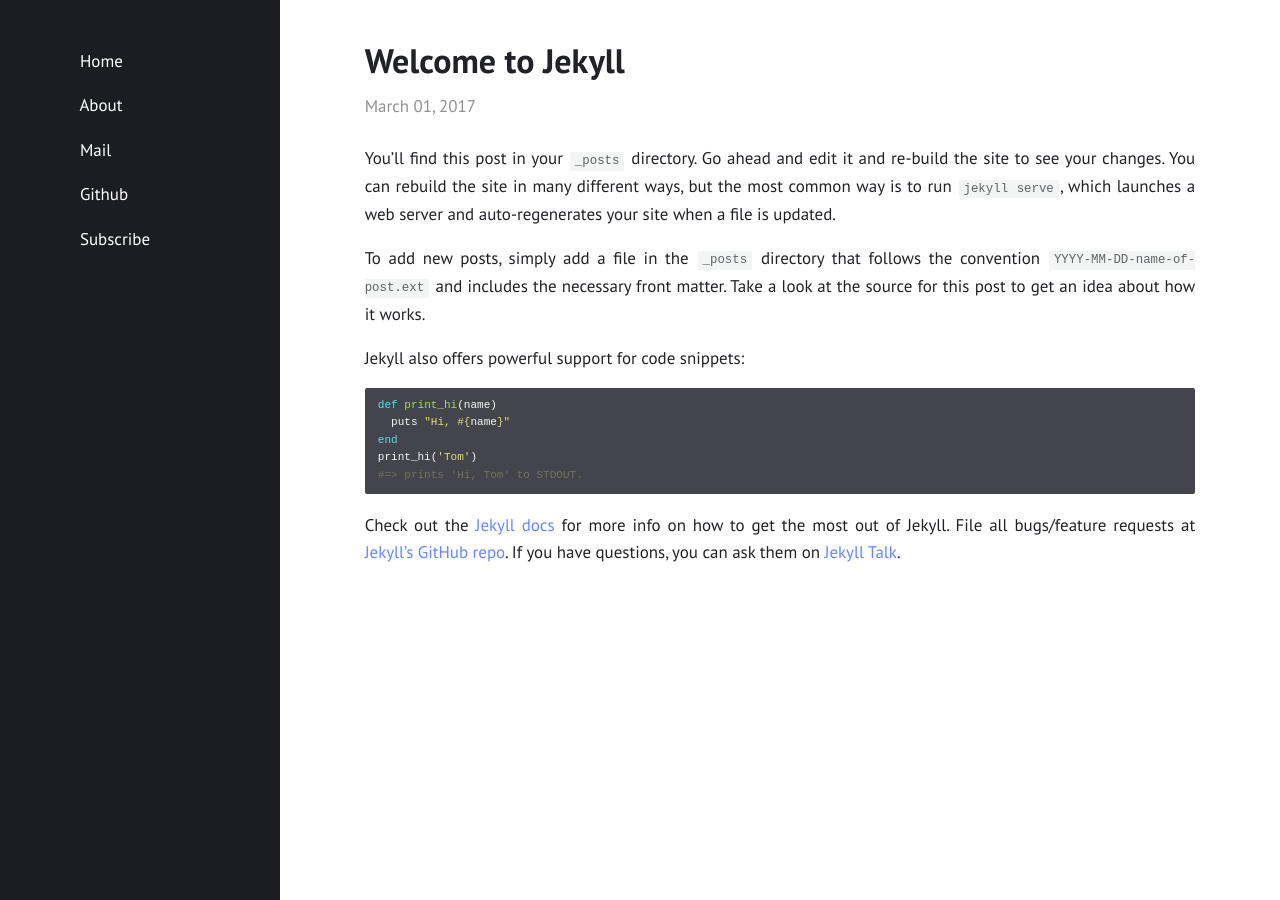
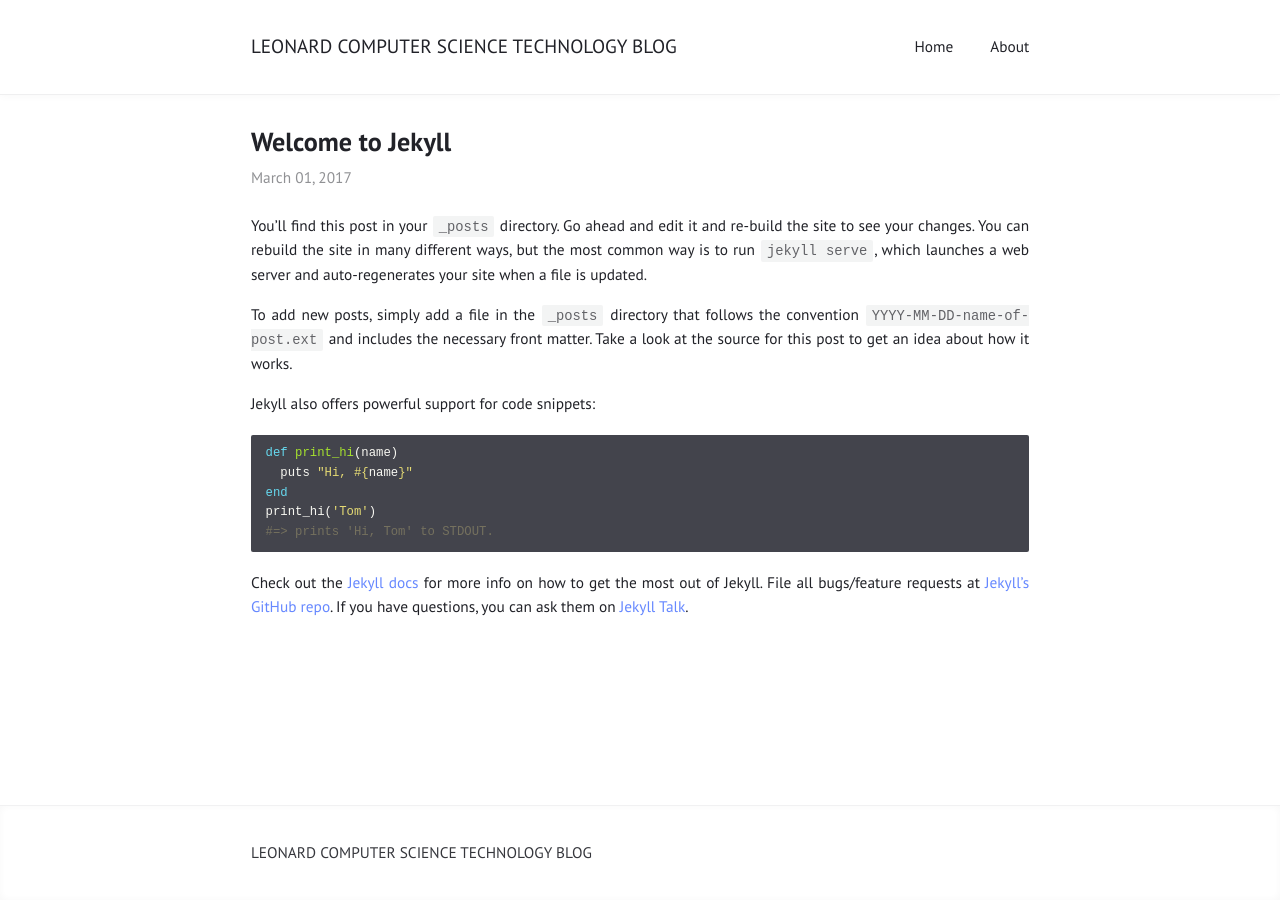
Before and after one commit to TsungJu/tsungju.github.io, a Jekyll site: the page built from _posts/2017-03-01-welcome-to-jekyll.md, in a window 1280 px wide. Built offline with Jekyll 4.4.1, drawn with Linux system fonts in a browser that asks for light colours.

Commit message:
Update _config.yml

```diff
--- a/_config.yml
+++ b/_config.yml
@@ -9,8 +9,8 @@ date_format: "%B %d, %Y"
 # Layout
 
 show_excerpts: true        # show article excerpts on the home page
-show_frame: true           # adds a gray frame to the site
-show_sidebar: true        # show a sidebar instead of the usual header
+show_frame: false           # adds a gray frame to the site
+show_sidebar: false        # show a sidebar instead of the usual header
 minimal: false             # use a dark header
 
 # Menu
```
